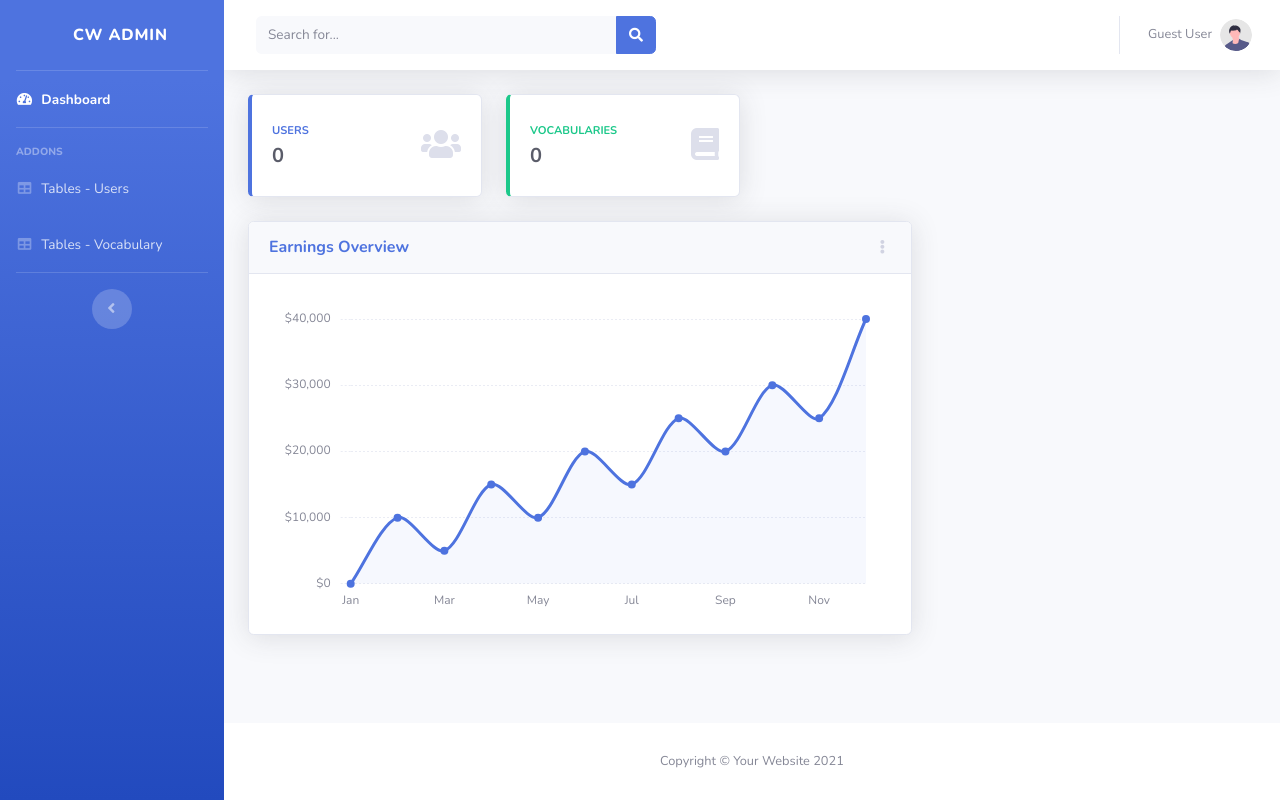
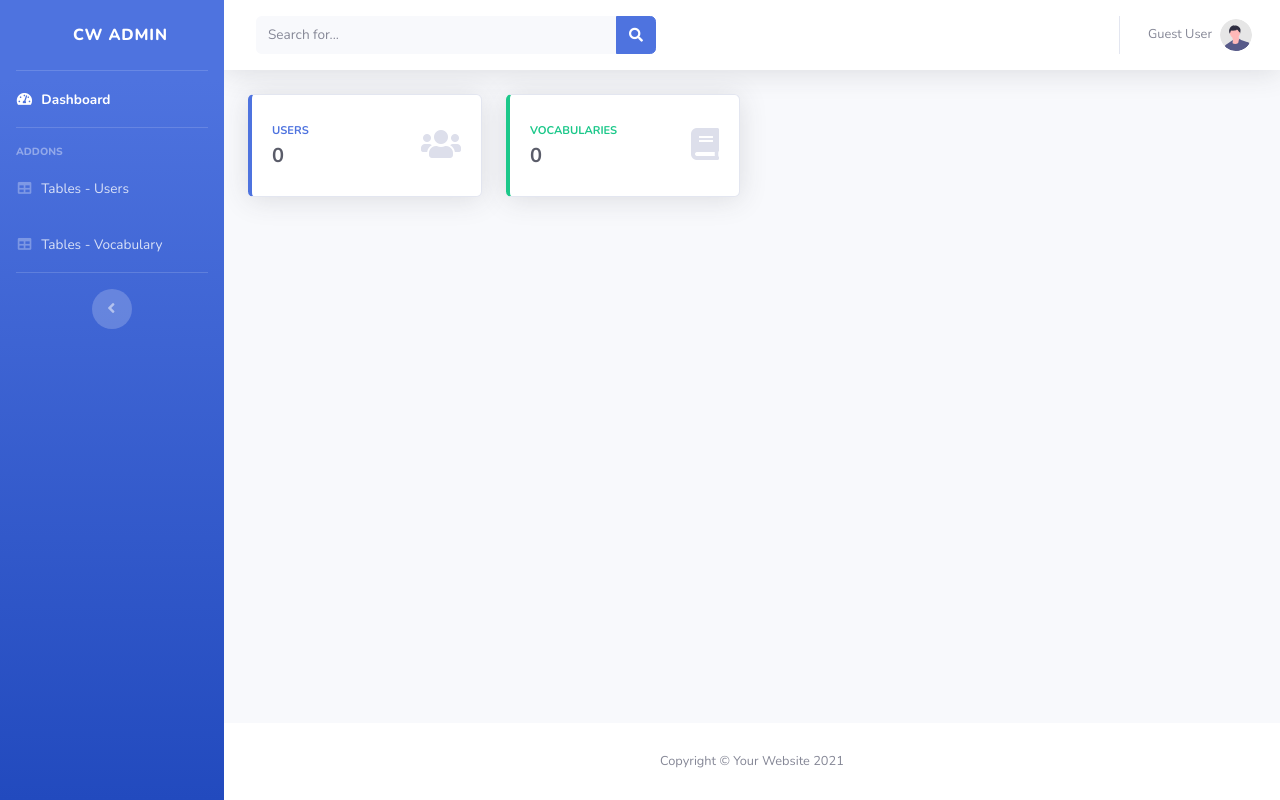
Before and after one commit to ananprakam/Admin_Pages, a PHP site: page / in a window 1280 px wide. Run offline with PHP 8.4, Linux system fonts and the light colour scheme; data that the repository does not hold is empty.

Commit message:
update index

```diff
--- a/index.php
+++ b/index.php
@@ -230,38 +230,6 @@ try {
 
                     </div>
 
-                    <!-- Content Row -->
-
-                    <div class="row">
-
-                        <!-- Area Chart -->
-                        <div class="col-xl-8 col-lg-7">
-                            <div class="card shadow mb-4">
-                                <!-- Card Header - Dropdown -->
-                                <div class="card-header py-3 d-flex flex-row align-items-center justify-content-between">
-                                    <h6 class="m-0 font-weight-bold text-primary">Earnings Overview</h6>
-                                    <div class="dropdown no-arrow">
-                                        <a class="dropdown-toggle" href="#" role="button" id="dropdownMenuLink" data-toggle="dropdown" aria-haspopup="true" aria-expanded="false">
-                                            <i class="fas fa-ellipsis-v fa-sm fa-fw text-gray-400"></i>
-                                        </a>
-                                        <div class="dropdown-menu dropdown-menu-right shadow animated--fade-in" aria-labelledby="dropdownMenuLink">
-                                            <div class="dropdown-header">Dropdown Header:</div>
-                                            <a class="dropdown-item" href="#">Action</a>
-                                            <a class="dropdown-item" href="#">Another action</a>
-                                            <div class="dropdown-divider"></div>
-                                            <a class="dropdown-item" href="#">Something else here</a>
-                                        </div>
-                                    </div>
-                                </div>
-                                <!-- Card Body -->
-                                <div class="card-body">
-                                    <div class="chart-area">
-                                        <canvas id="myAreaChart"></canvas>
-                                    </div>
-                                </div>
-                            </div>
-                        </div>
-                    </div>
 
                 </div>
                 <!-- /.container-fluid -->
```
